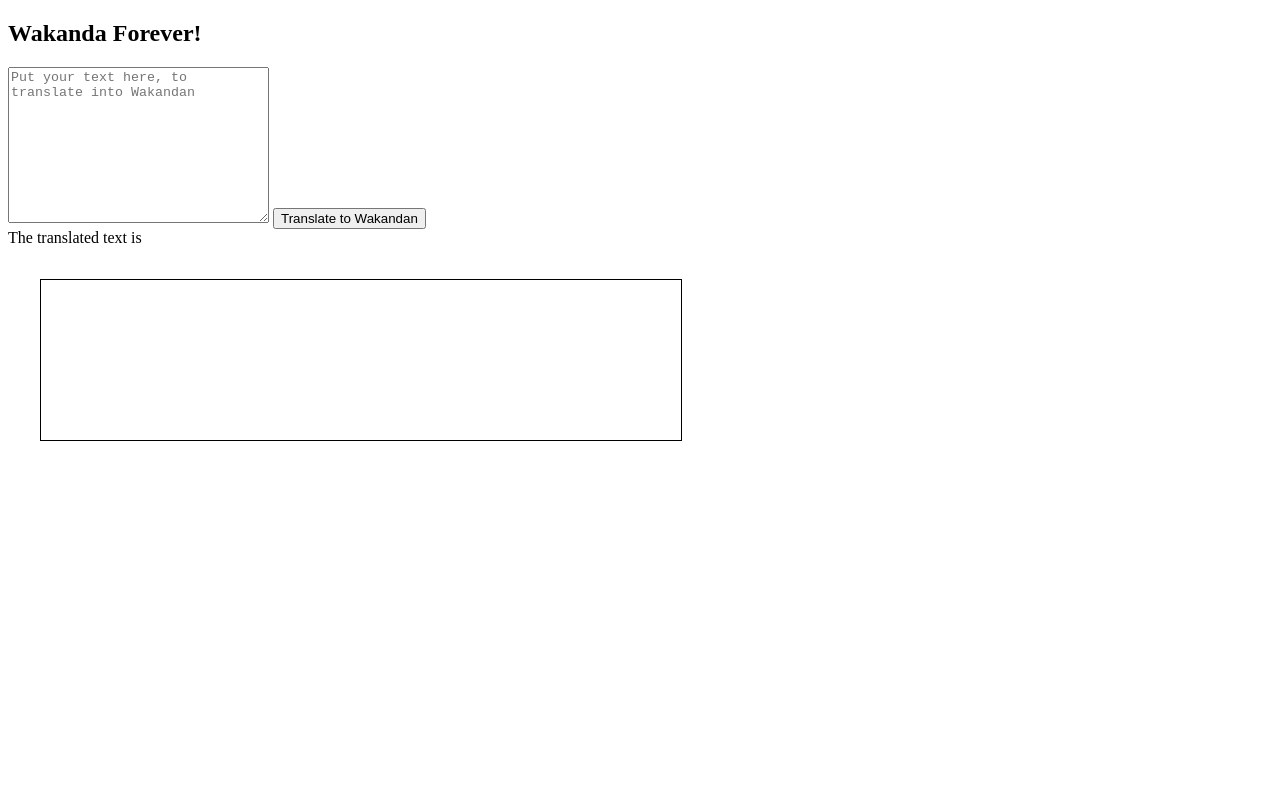
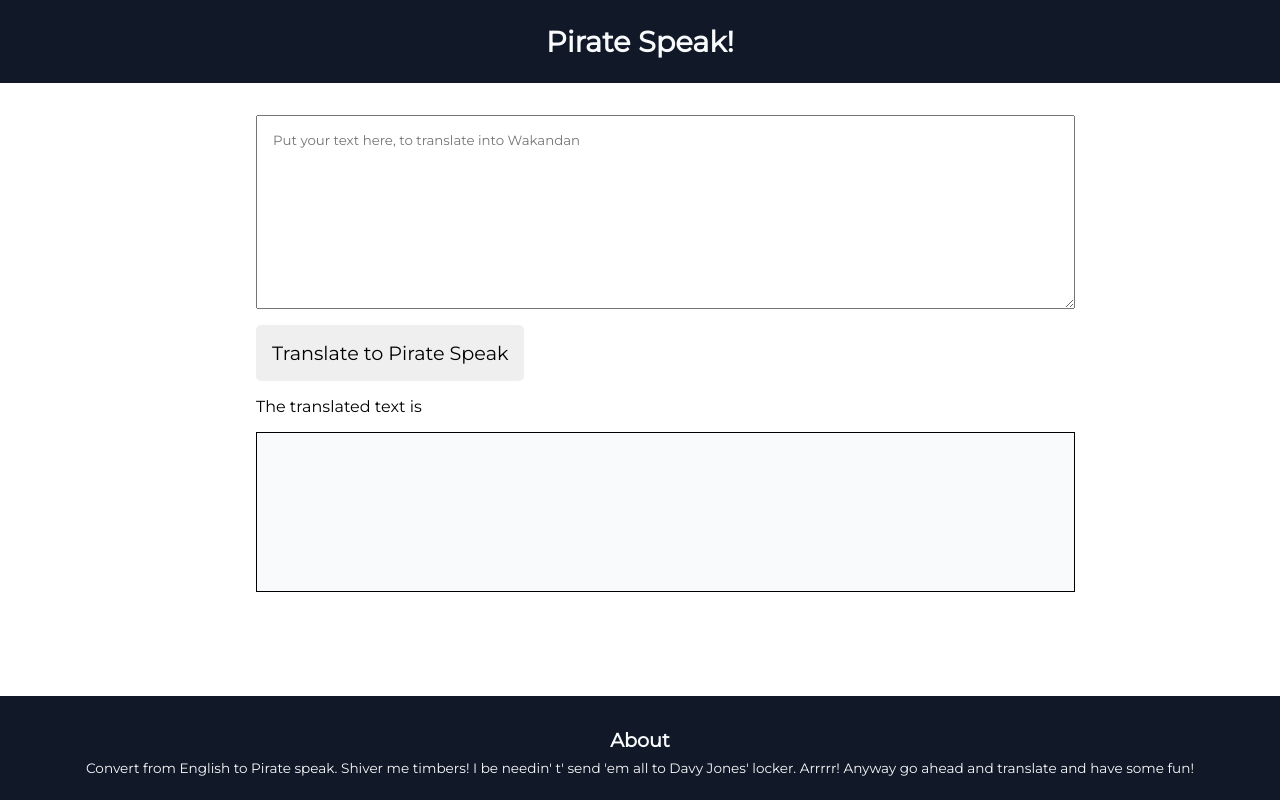
Before and after one commit to Krishna-anhsirk/Pirate-speak, a plain HTML site: page index.html in a window 1280 px wide. Drawn offline with Linux system fonts and the light colour scheme.

Commit message:
changed App theme and styling done

```diff
--- a/app.js
+++ b/app.js
@@ -3,9 +3,7 @@
 var outputText = document.querySelector("#output");
 
 function urlConstructor(text) {
-  return (
-    "https://lessonfourapi.tanaypratap.repl.co/translate/yoda.json?text=" + text
-  );
+  return "https://api.funtranslations.com/translate/pirate.json?text=" + text;
 }
 
 function doTranslate(text) {
--- a/index.html
+++ b/index.html
@@ -4,26 +4,32 @@
     <meta charset="UTF-8" />
     <meta http-equiv="X-UA-Compatible" content="IE=edge" />
     <meta name="viewport" content="width=device-width, initial-scale=1.0" />
-    <title>Wakanda Forever</title>
+    <title>Pirate Speak</title>
     <link rel="stylesheet" href="style.css" />
   </head>
-  <body>
+  <body class="hero-image">
     <nav>
-      <h1>Wakanda Forever!</h1>
+      <h1>Pirate Speak!</h1>
     </nav>
     <main>
       <textarea
-        name=""
         id="input-txt"
         cols="30"
         rows="10"
         placeholder="Put your text here, to translate into Wakandan"
       ></textarea>
-      <button id="btn-translate">Translate to Wakandan</button>
+      <button id="btn-translate">Translate to Pirate Speak</button>
       <div>The translated text is</div>
       <div id="output"></div>
     </main>
-    <footer></footer>
+    <footer>
+      <div class="footer__title">About</div>
+      <p class="footer__content">
+        Convert from English to Pirate speak. Shiver me timbers! I be needin' t'
+        send 'em all to Davy Jones' locker. Arrrrr! Anyway go ahead and
+        translate and have some fun!
+      </p>
+    </footer>
     <script src="app.js"></script>
   </body>
 </html>
--- a/style.css
+++ b/style.css
@@ -1,6 +1,78 @@
+/* Google fonts  */
+@import url("https://fonts.googleapis.com/css2?family=Montserrat&display=swap");
+
+:root {
+  --primary-colour: #111827;
+  --colour-light: #f8fafc;
+}
+
+* {
+  box-sizing: border-box;
+  margin: 0;
+  padding: 0;
+  font-family: "Montserrat", sans-serif;
+}
+
+/* body {
+  background-image: url("/images/pirate.svg");
+  background-size: 40px 40px;
+} */
+
+nav {
+  font-size: larger;
+  text-align: center;
+  background-color: var(--primary-colour);
+  color: var(--colour-light);
+  padding: 1.5rem;
+}
+
+main {
+  margin: 2rem auto;
+  margin-left: 20%;
+}
+
+#input-txt {
+  display: block;
+  padding: 1rem;
+  min-height: 20vh;
+  width: 80%;
+}
+
+#btn-translate {
+  margin: 1rem 0;
+  padding: 1rem;
+  font-size: larger;
+  border-radius: 5px;
+  border: none;
+  cursor: pointer;
+  display: block;
+}
+
 #output {
-  margin: 2rem;
-  height: 20vh;
-  width: 50vw;
+  margin: 1rem 0;
+  min-height: 20vh;
+  width: 80%;
+  padding: 1rem;
   border: 1px black solid;
+  background-color: #f8fafc;
 }
+
+footer {
+  text-align: center;
+  background-color: var(--primary-colour);
+  color: var(--colour-light);
+  padding: 1.5rem;
+  position: absolute;
+  width: 100%;
+  bottom: 0;
+}
+
+.footer__title {
+  margin: 0.5rem;
+  font-size: larger;
+  font-weight: bolder;
+}
+
+.footer__content {
+  font-size: 0.85rem;
+}
```
Also changed, not shown: images/pirate.svg (added).
